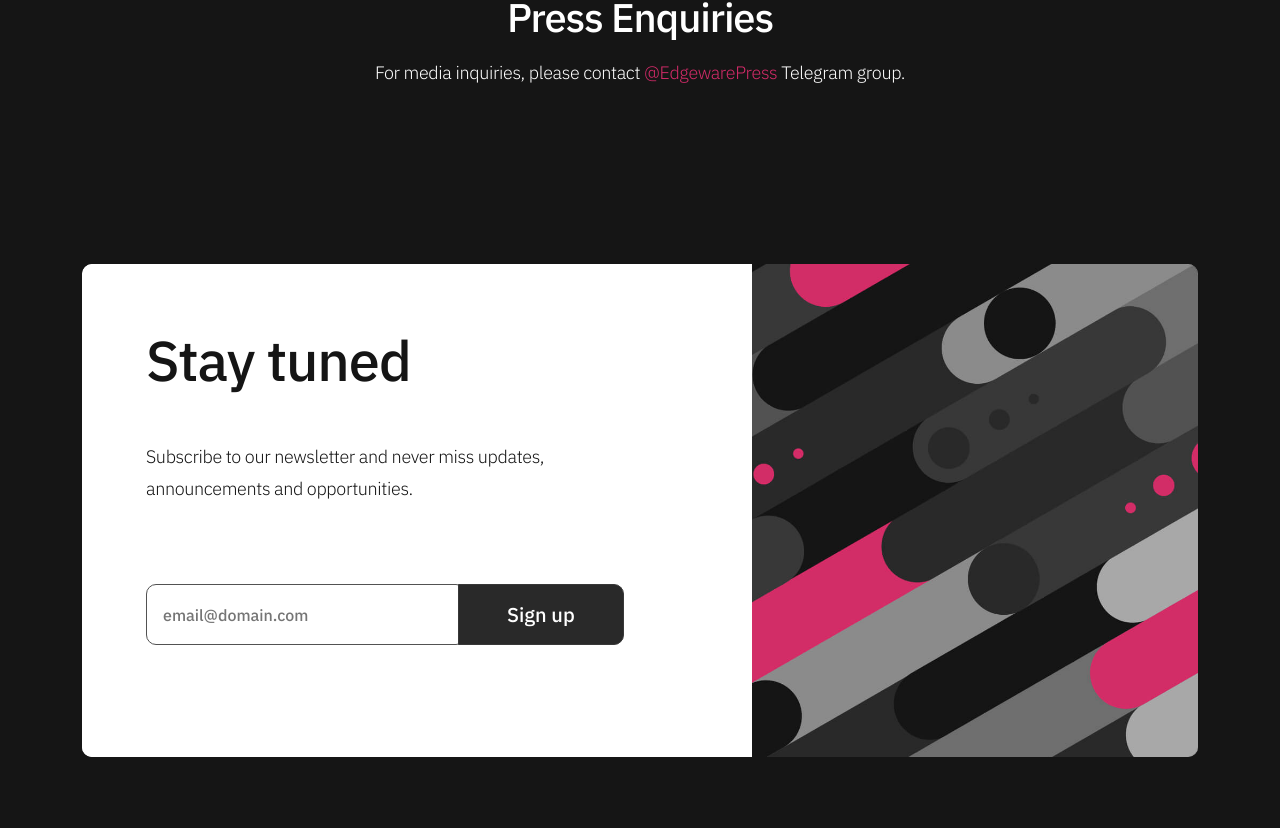
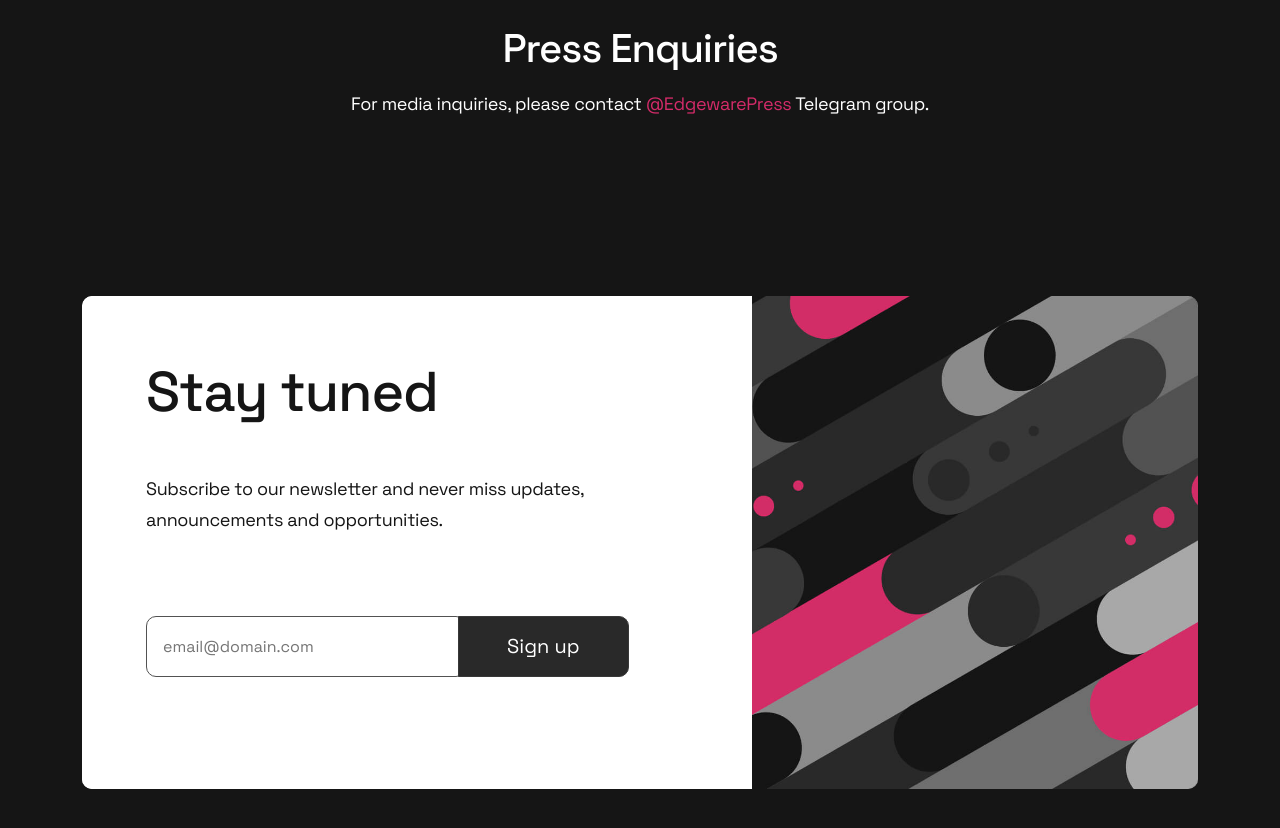
Before and after one commit to edgeware-network/Edgeware-Website, a Next.js app: page /press in a window 1280 px wide. Shown: the part 1890-2718 px from the top of the page. Built offline with nearby package versions, Linux system fonts and the light colour scheme.

Commit message:
Change main font family to Space Grotesk

```diff
--- a/components/common/newsletter/newsletter-form.module.scss
+++ b/components/common/newsletter/newsletter-form.module.scss
@@ -33,7 +33,7 @@
   padding: 12px var(--spacing-s) 12px var(--spacing-s);
   margin: 0 0 var(--spacing-xs) 0;
   font-size: 1rem;
-  font-family: var(--ff-plex);
+  font-family: var(--ff-text);
 
   &:focus {
     outline: none;
--- a/components/layout/layout.tsx
+++ b/components/layout/layout.tsx
@@ -40,10 +40,8 @@ export const Layout: React.FC<LayoutProps> = ({
         <title>{pageTitle}</title>
         <meta name="description" content={description} />
 
-        <link
-          href="https://fonts.googleapis.com/css2?family=IBM+Plex+Sans:wght@300;500;600&amp;display=swap"
-          rel="stylesheet"
-        />
+        <link rel="preconnect" href="https://fonts.gstatic.com" />
+        <link href="https://fonts.googleapis.com/css2?family=Space+Grotesk:wght@400;500;700&display=swap" rel="stylesheet" />
         <link rel="apple-touch-icon" sizes="180x180" href="/apple-touch-icon.png" />
         <link rel="icon" type="image/png" sizes="32x32" href="/favicon-32x32.png" />
         <link rel="icon" type="image/png" sizes="16x16" href="/favicon-16x16.png" />
--- a/components/pages/keygen/address-converter/address-converter.module.scss
+++ b/components/pages/keygen/address-converter/address-converter.module.scss
@@ -33,7 +33,7 @@
   padding: 12px var(--spacing-s) 12px var(--spacing-s);
   margin: 0 0 var(--spacing-xs) 0;
   font-size: 1rem;
-  font-family: var(--ff-plex);
+  font-family: var(--ff-text);
 
   &:focus {
     outline: none;
--- a/styles/global.scss
+++ b/styles/global.scss
@@ -34,12 +34,11 @@
 
   --secondary-500: #00e4b3;
 
-  --ff-plex: 'IBM Plex Sans', -apple-system, BlinkMacSystemFont, Segoe UI, Roboto, Oxygen,
-  Ubuntu, Cantarell, Fira Sans, Droid Sans, Helvetica Neue, sans-serif;
+  --ff-text: 'Space Grotesk', -apple-system, sans-serif;
 
-  --fw-normal: 300;
+  --fw-normal: 400;
   --fw-semibold: 500;
-  --fw-bold: 600;
+  --fw-bold: 700;
 
   --fs-text-xs: 12px;
   --fs-text-sm: 14px;
@@ -93,7 +92,7 @@ html,
 body {
   padding: 0;
   margin: 0;
-  font-family: var(--ff-plex);
+  font-family: var(--ff-text);
   font-weight: var(--fw-normal);
   font-kerning: normal;
   font-feature-settings: "kern", "liga", "clig", "calt";
```
